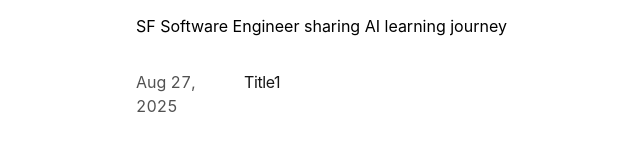
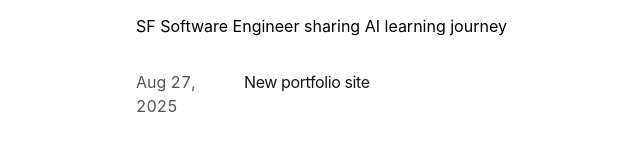
Before and after one commit to janechong-dev/portfolio-site, a Next.js app: page / in a window 1280 px wide. Shown: the part 186-354 px from the top of the page, without its empty margins (216-856 px from the left). Built offline with nearby package versions, Linux system fonts and the light colour scheme.

Commit message:
Added post

```diff
--- /dev/null
+++ b/app/blog/posts/post_000.mdx
@@ -0,0 +1,7 @@
+---
+title: 'New portfolio site'
+publishedAt: '2025-08-27'
+summary: 'Portfolio website creation'
+---
+
+Used vercel's [portfolio starter kit](https://vercel.com/templates/next.js/portfolio-starter-kit) to build this site, it's looking really sleek, auto deploys, took half an hour to set up including getting this domain. Gonna use this to document the new tools and projects i'll be trying out, each post gets me green on github streak too haha.
--- a/app/blog/posts/vim.mdx
+++ /dev/null
@@ -1,10 +0,0 @@
----
-title: 'Title1'
-publishedAt: '2025-08-27'
-summary: 'summary1'
----
-
-content
-
-## Subtitle
-content
```
Also changed, not shown: 1 other file (tests, documents, lock files or other folders).
